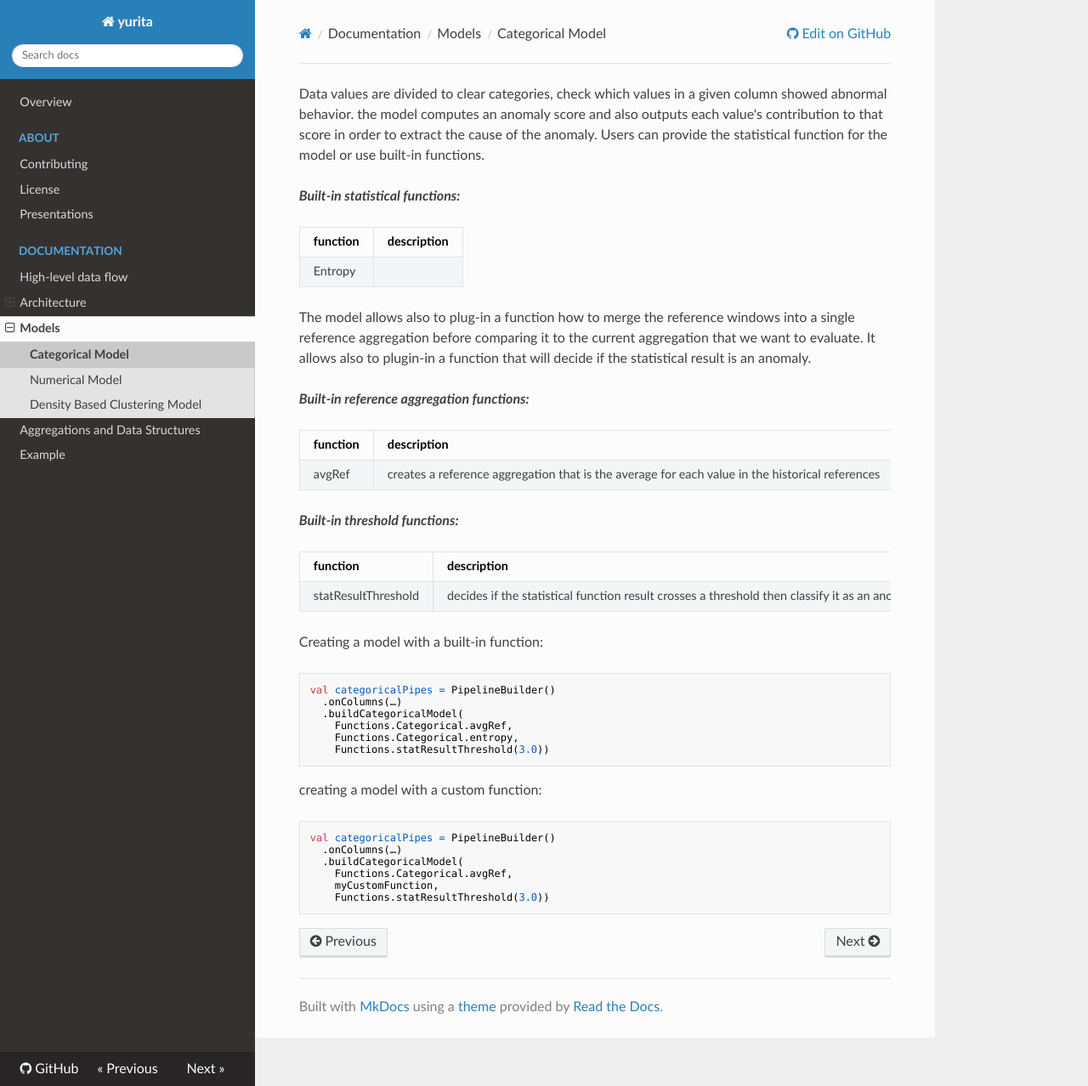
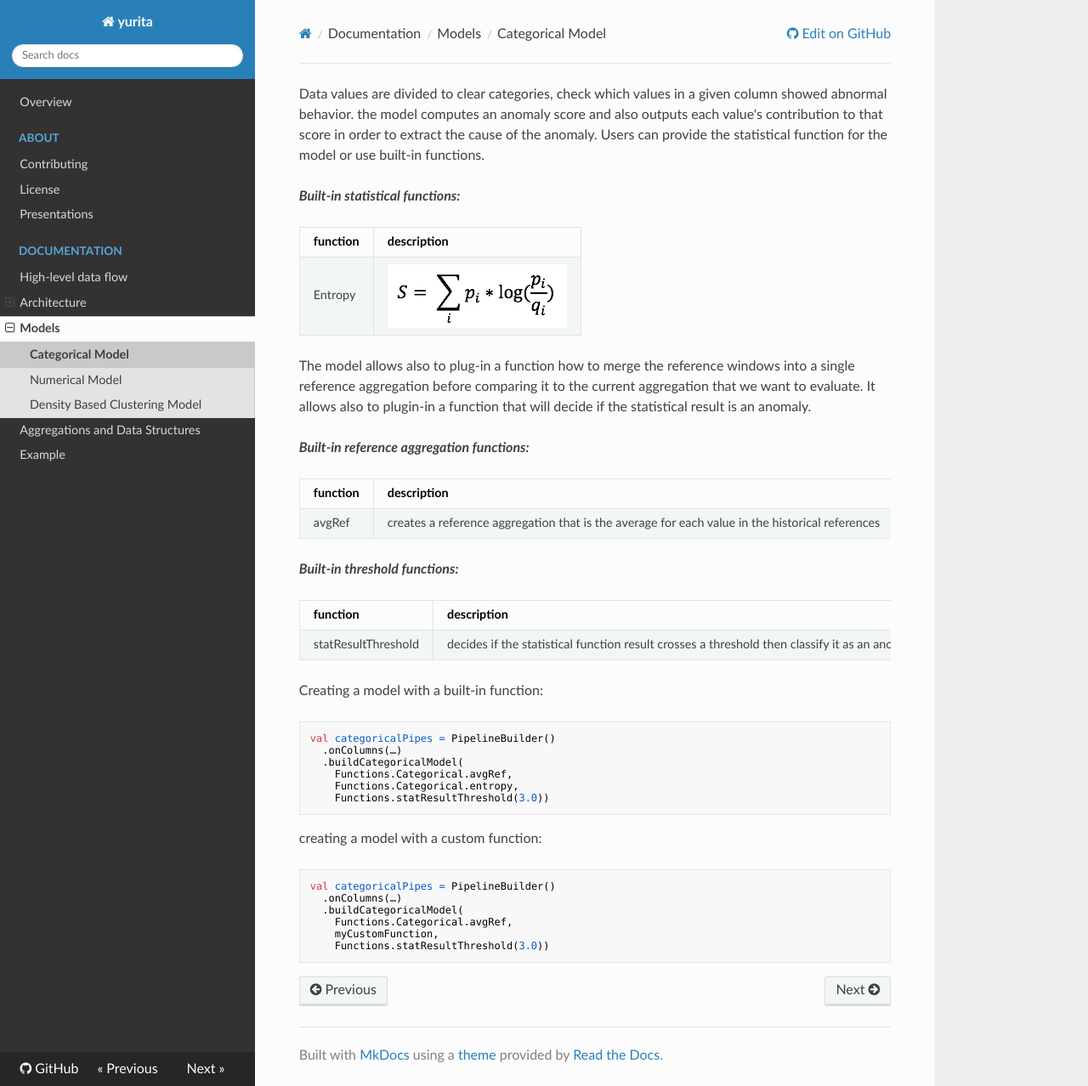
Before and after one commit to paypal/yurita, an MkDocs documentation site: the page built from docs/categorical.md, in a window 1280 px wide and 1278 px high. Shown: the whole window at 85% size. Built offline with MkDocs 1.6.1, drawn with Linux system fonts in a browser that asks for light colours; nearby versions of some CDN libraries; old or Windows-style settings are respelled for this version of MkDocs.

Commit message:
Update categorical.md

```diff
--- a/docs/categorical.md
+++ b/docs/categorical.md
@@ -5,7 +5,7 @@ ___Built-in statistical functions:___
 
 |function|description|
 |--------|-----------|
-|Entropy||
+|Entropy|![sum](images/sumfn.png)|
 
 The model allows also to plug-in a function how to merge the reference windows into a single reference aggregation before comparing it to the current aggregation that we want to evaluate. It allows also to plugin-in a function that will decide if the statistical result is an anomaly.
 
```
